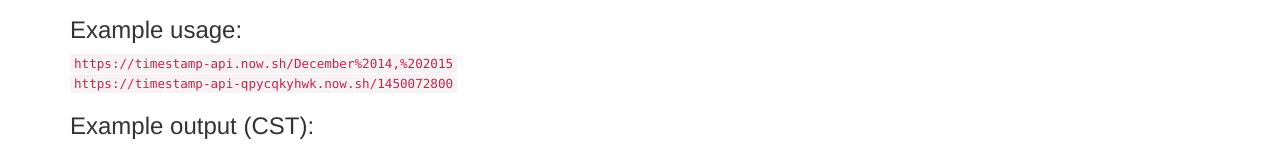
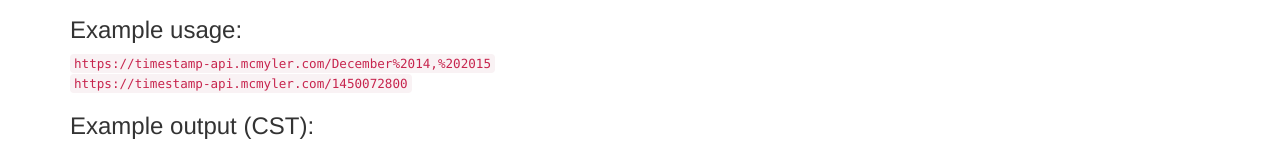
Before and after one commit to sa-mm/timestamp-api, a website: page index.html in a window 1280 px wide. Shown: the part 238-382 px from the top of the page. Drawn offline with nearby package versions, Linux system fonts and the light colour scheme.

Commit message:
update index with new domain

```diff
--- a/index.html
+++ b/index.html
@@ -17,8 +17,8 @@
                 <ul>3) If it does not contain a date or Unix timestamp, it returns null for those properties.</ul>
             </blockquote>
             <h3>Example usage:</h3>
-            <code>https://timestamp-api.now.sh/December%2014,%202015</code><br>
-            <code>https://timestamp-api-qpycqkyhwk.now.sh/1450072800</code>
+            <code>https://timestamp-api.mcmyler.com/December%2014,%202015</code><br>
+            <code>https://timestamp-api.mcmyler.com/1450072800</code>
             <h3>Example output (CST):</h3>
             <code>
                 {
--- a/server.js
+++ b/server.js
@@ -6,9 +6,6 @@
 app.set('port', (process.env.PORT || 3000));
 
 app.get('/', function(req, res) {
-  console.log(req.hostname);
-
-    console.log(req.baseUrl);
     res.sendFile(path.join(__dirname + '/index.html'));
 });
 
@@ -19,5 +16,5 @@
 })
 
 app.listen(app.get('port'), function() {
-  console.log('Timestamp microservice listening on port 3000!')
+  console.log('Timestamp microservice listening on port' + app.get('port'))
 })
```
